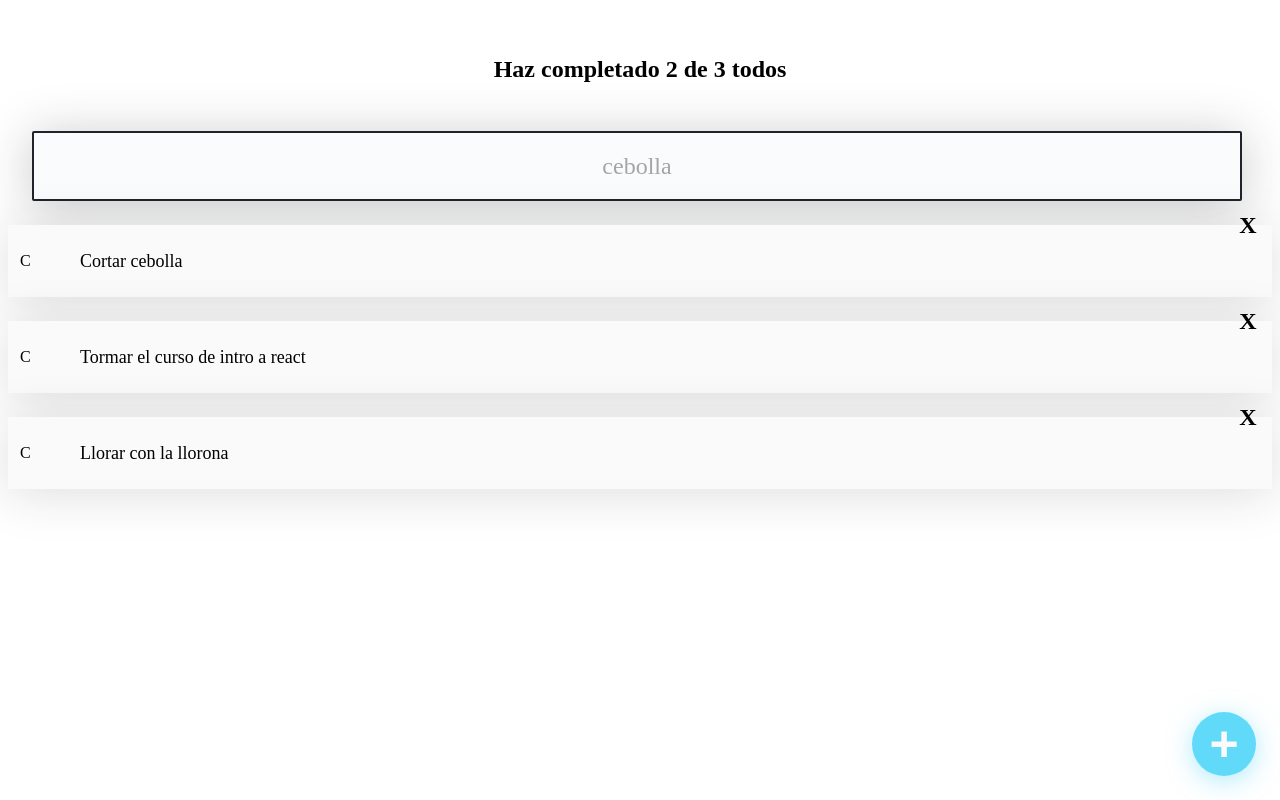
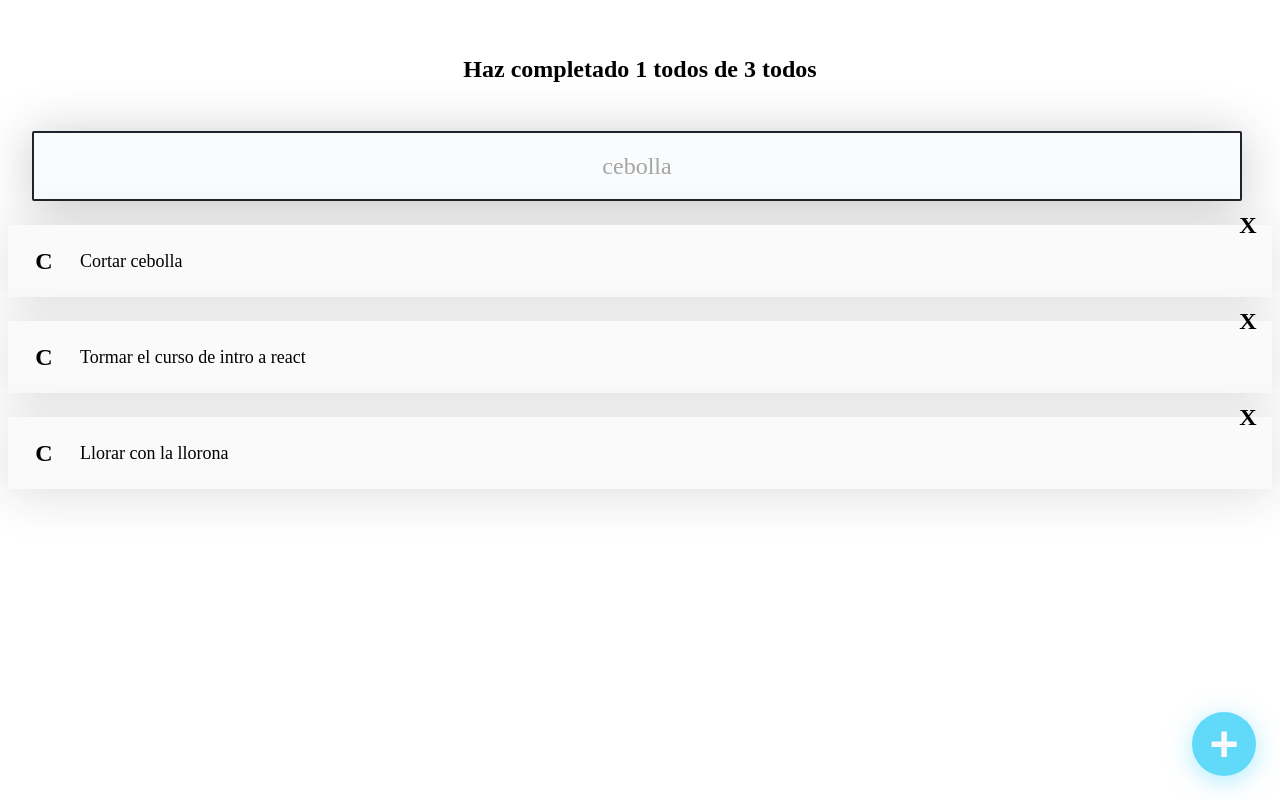
Before and after one commit to arielgomezmendez/todo-machine, a React (Create React App) app: page / in a window 1280 px wide. Built offline with nearby package versions, Linux system fonts and the light colour scheme; the HTML template or start-up script is replaced by a standard one.

Commit message:
Show the total todos and completed todos in TodoCounter component

```diff
--- a/src/App.js
+++ b/src/App.js
@@ -7,18 +7,20 @@ import CreateButton from "./CreateButton";
 import TodoItem from "./TodoItem";
 
 const defaultTodos = [
-  { text: "Cortar cebolla", completed: false },
+  { text: "Cortar cebolla", completed: true },
   { text: "Tormar el curso de intro a react", completed: false },
   { text: "Llorar con la llorona", completed: false },
 ];
 function App() {
   const [todos, setTodos] = React.useState(defaultTodos);
   const [searchValue, setSearchValue] = React.useState("");
+
+  const completedTodos = todos.filter((todo) => todo.completed == true).length;
+  const totalTodos = todos.length;
   return (
     <React.Fragment>
-      <TodoCounter />
+      <TodoCounter total={totalTodos} completed={completedTodos} />
       <TodoSearch searchValue={searchValue} setSearchValue={setSearchValue} />
-
       <TodoList>
         {todos.map((todo) => (
           <TodoItem key={todo.text} text={todo.text} />
--- a/src/TodoCounter.js
+++ b/src/TodoCounter.js
@@ -1,10 +1,10 @@
 import React from "react";
 import "./TodoCounter.css";
 
-const TodoCounter = () => {
+const TodoCounter = ({total, completed}) => {
   return (
     <div>
-      <h2 className="TodoCounter">Haz completado 2 de 3 todos</h2>
+      <h2 className="TodoCounter">Haz completado {completed} todos de {total} todos</h2>
     </div>
   );
 };
--- a/src/TodoItem.js
+++ b/src/TodoItem.js
@@ -12,7 +12,7 @@ const TodoItem = (props) => {
   return (
     <li className="TodoItem">
       <span
-        className="{`Icon Icon-check ${props.completed && 'Icon-check--active'}`}"
+        className={`Icon Icon-check ${props.completed && 'Icon-check--active'}`}
         onClick={onComplete}
       >
         C
```
